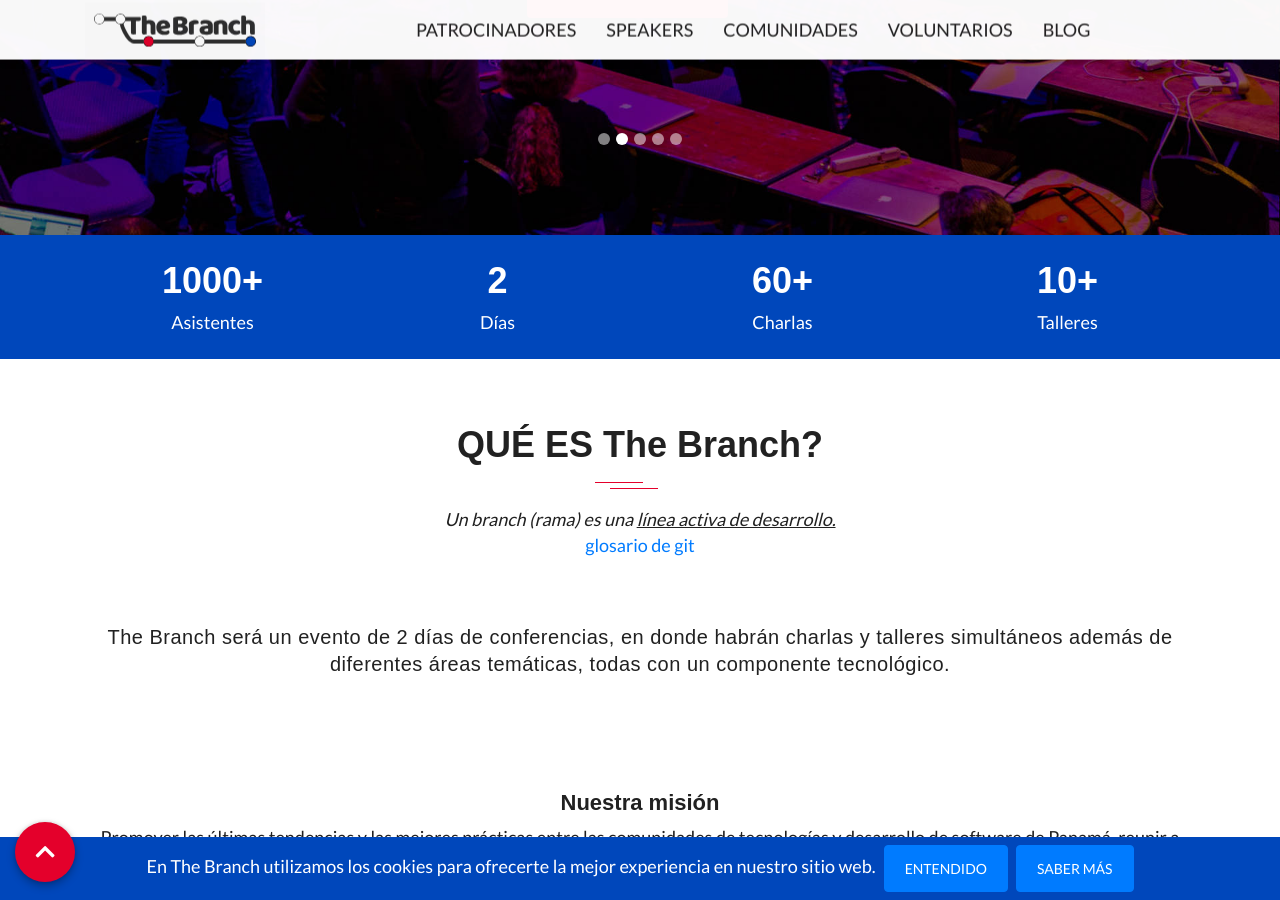
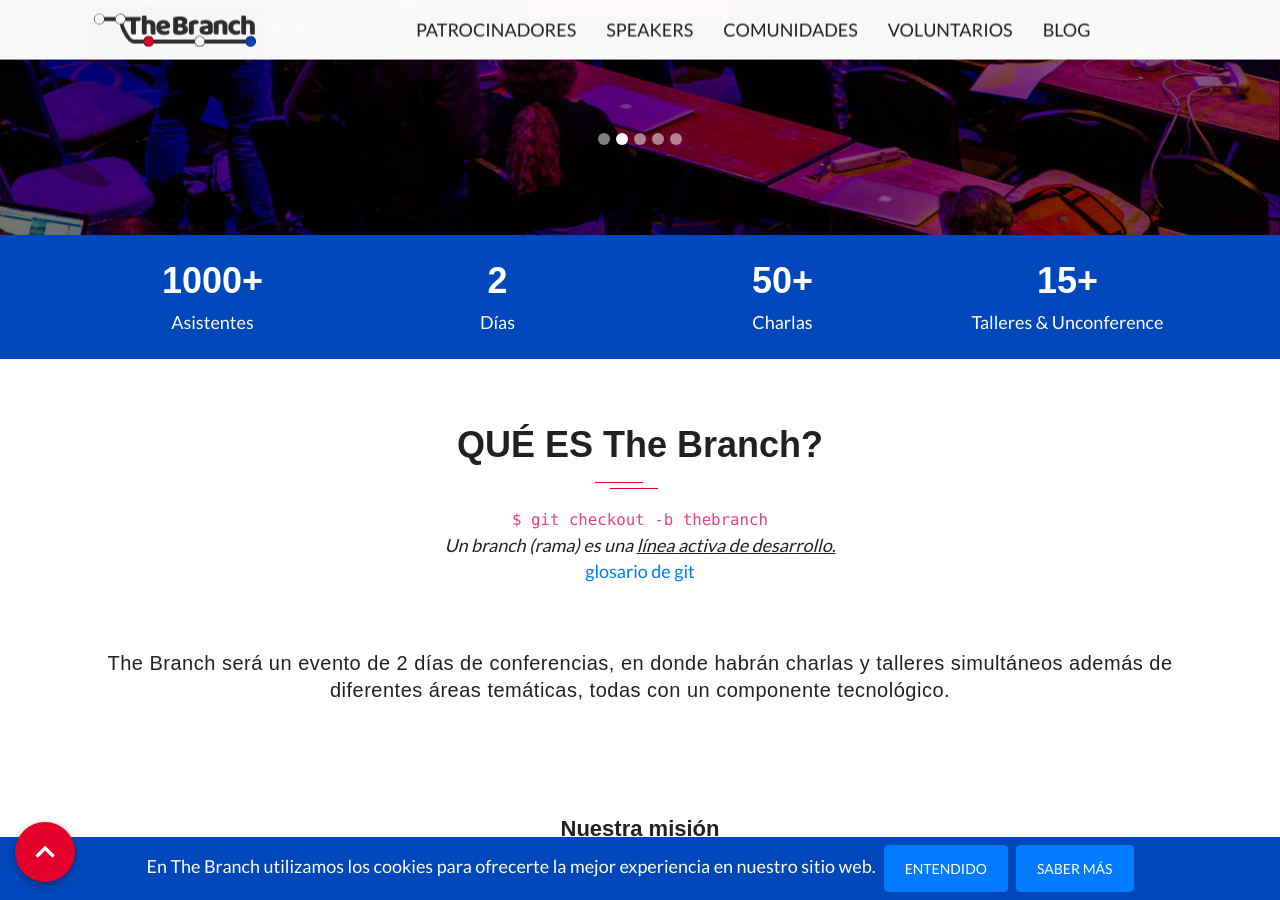
Before and after one commit to marvlm/thebranchconf, a Jekyll site: the page built from index.html, in a window 1280 px wide and 900 px high, scrolled down 465 px. Built offline with Jekyll 4.4.1, drawn with Linux system fonts in a browser that asks for light colours; nearby versions of some CDN libraries; some web fonts are replaced; the list of posts is cut into pages by our own code; comment, search, counter and statistics services are not loaded.

Commit message:
Added git command to the definition

```diff
--- a/_includes/widgets/que-es.html
+++ b/_includes/widgets/que-es.html
@@ -25,7 +25,7 @@
               <div class="col-6 col-md-3">
                 <div class="item">
                   <div class="number">
-                    <h1>60+</h1>
+                    <h1>50+</h1>
                   </div>
                   <div class="unit">Charlas</div>
                 </div>
@@ -35,9 +35,9 @@
               <div class="col-6 col-md-3">
                 <div class="item">
                   <div class="number">
-                    <h1>10+</h1>
+                    <h1>15+</h1>
                   </div>
-                  <div class="unit">Talleres</div>
+                  <div class="unit">Talleres & Unconference</div>
                 </div>
                 <!--//item-->
               </div>
@@ -58,6 +58,7 @@
               <div class="section-title-header text-center">
                 <h1 class="section-title wow fadeInUp" data-wow-delay="0.2s">Qué es <span class="thebranch">The Branch?</span></h1>
                 <div>
+                  <code>$ git checkout -b thebranch</code>
                   <p class="wow fadeInDown what" data-wow-delay="0.2s"><cite>
                       Un branch (rama) es una <u>línea activa de desarrollo.</u></cite>
                     <br />
```
